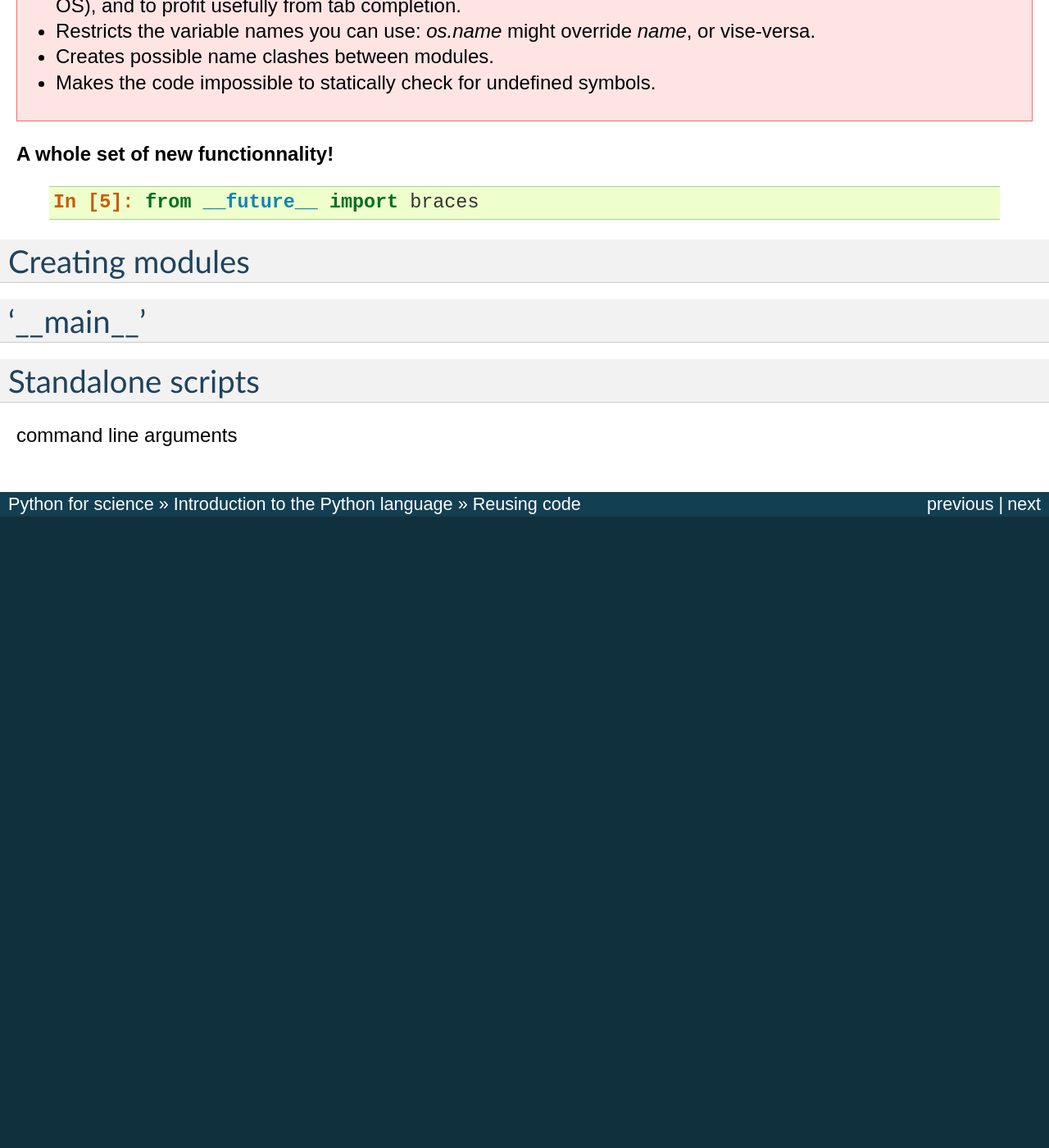
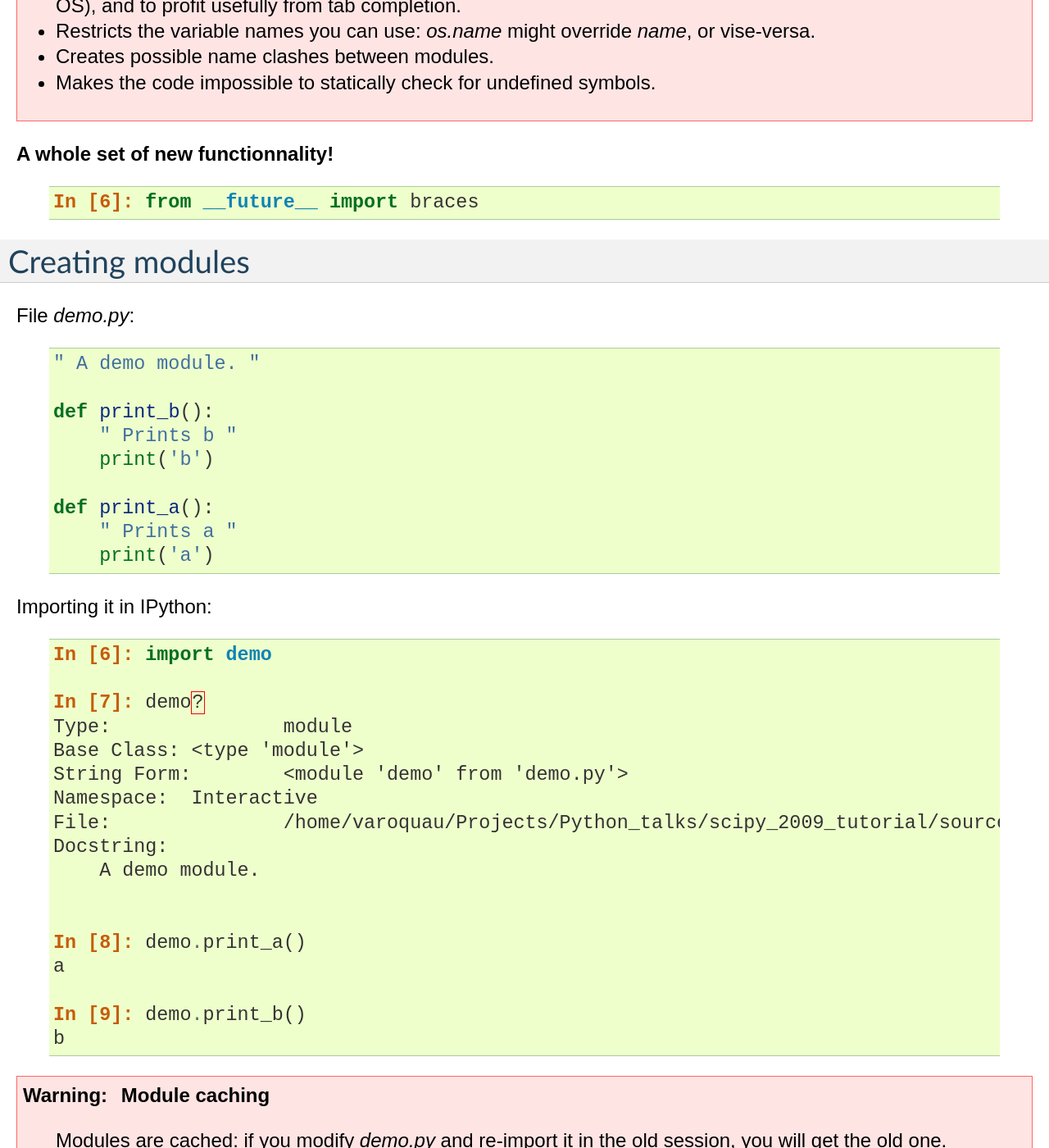
Before and after one commit to GaelVaroquaux/scipy-tutorials, a Sphinx documentation site: the page built from source/reusing.rst, in a window 1280 px wide and 1400 px high, scrolled down 1219 px. Shown: the whole window at 82% size. Built offline with Sphinx 7.4.7, drawn with Linux system fonts in a browser that asks for light colours; before the commit the page ends 1849 px from its top, so only the background shows below that; some of the changed text lies outside the part shown.

Commit message:
Finish of the reusing part.

```diff
--- /dev/null
+++ b/source/demo.py
@@ -0,0 +1,9 @@
+" A demo module. "
+
+def print_b():
+    " Prints b "
+    print('b')
+
+def print_a():
+    " Prints a "
+    print('a')
--- /dev/null
+++ b/source/demo2.py
@@ -0,0 +1,8 @@
+def print_a():
+    " Prints a "
+    print('a')
+
+print('b')
+
+if __name__ == '__main__':
+    print_a()
--- a/source/reusing.rst
+++ b/source/reusing.rst
@@ -63,16 +63,113 @@
 
   .. sourcecode:: ipython
 
-    In [5]: from __future__ import braces
+    In [6]: from __future__ import braces
 
 
 Creating modules
 -----------------
 
-'__main__'
-------------
+File `demo.py`:
+
+  .. literalinclude:: demo.py
+
+Importing it in IPython:
+
+  .. sourcecode:: ipython
+
+    In [6]: import demo
+
+    In [7]: demo?
+    Type:		module
+    Base Class:	<type 'module'>
+    String Form:	<module 'demo' from 'demo.py'>
+    Namespace:	Interactive
+    File:		/home/varoquau/Projects/Python_talks/scipy_2009_tutorial/source/demo.py
+    Docstring:
+	A demo module.
+
+
+    In [8]: demo.print_a()
+    a
+
+    In [9]: demo.print_b()
+    b
+
+
+.. warning::
+
+    **Module caching**
+
+     Modules are cached: if you modify `demo.py` and re-import it in the
+     old session, you will get the old one.
+
+    Solution:
+
+     .. sourcecode :: ipython
+
+	In [10]: reload(demo)
+
+'__main__' and module loading
+------------------------------
+
+File `demo2.py`:
+
+  .. literalinclude:: demo2.py
+
+Importing it:
+
+  .. sourcecode:: ipython
+
+    In [11]: import demo2
+    b
+
+    In [12]: import demo2
+
+Running it:
+
+  .. sourcecode:: ipython
+
+    In [13]: %run demo2
+    b
+    a
+
 
 Standalone scripts
 -------------------
 
-command line arguments
+* Running a script from the command line::
+
+    $ python demo2.py
+    b
+    a
+
+* On Unix, make the file executable:
+
+    - 'chmod uog+x demo2.py'
+
+    - add at the top of the file::
+
+        #!/usr/bin/env python
+
+
+* Command line arguments::
+
+    import sys
+    print sys.argv
+
+  ::
+
+    $ python file.py test arguments
+    ['file.py', 'test', 'arguments']
+
+  .. note::
+
+    Don't implement option parsing yourself. Use modules such as
+    `optparse`.
+
+____
+
+.. topic:: Exercise
+
+    Implement a script that takes a directory name as argument, and
+    returns the list of '.py' files, sorted by name length.
```
